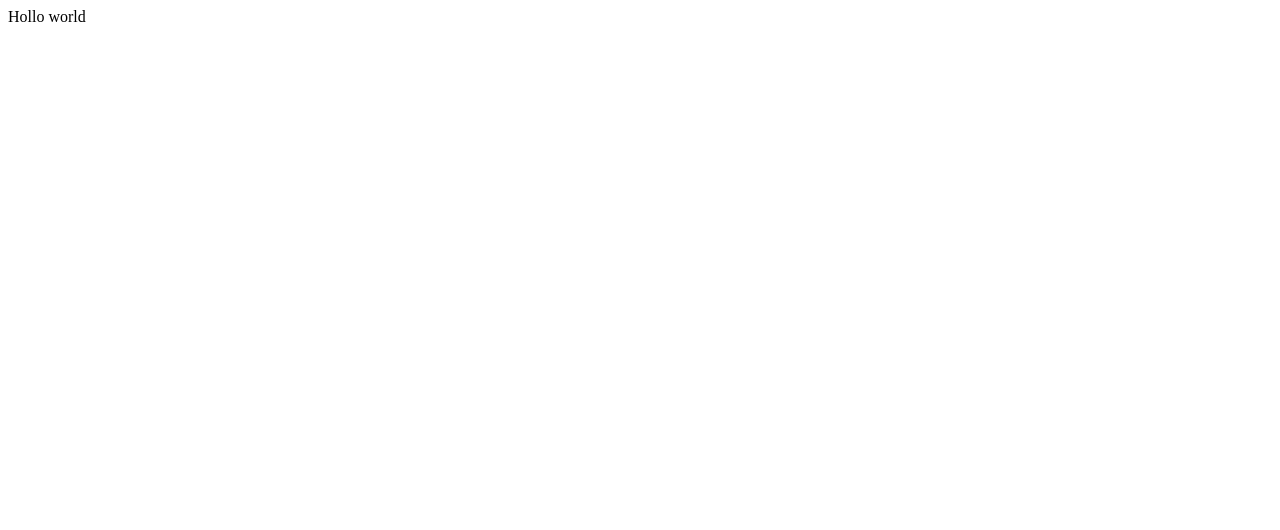
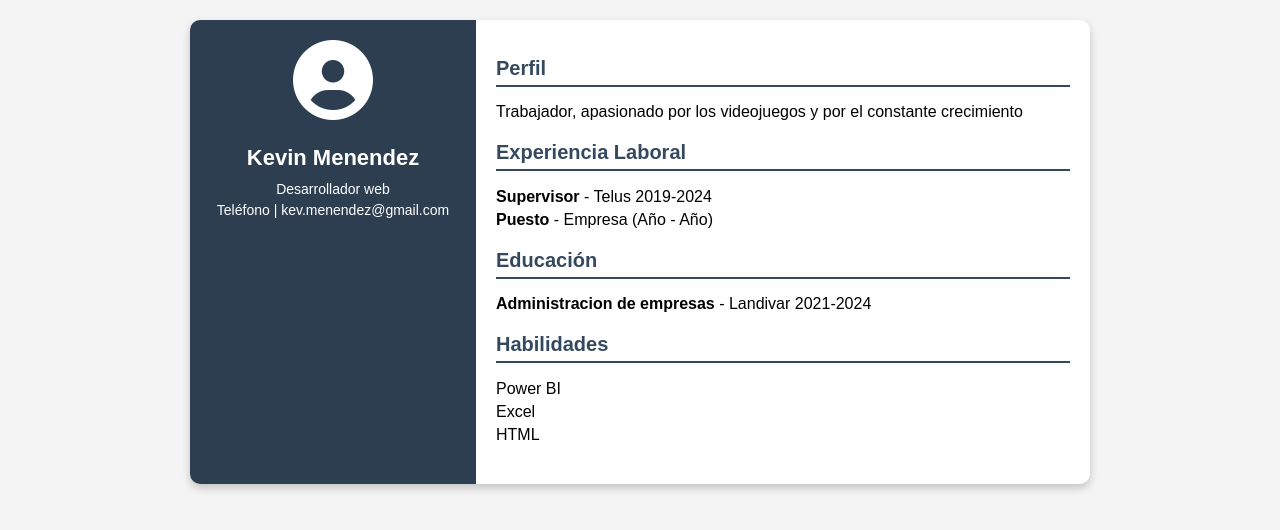
Before and after one commit to KM16-03/KM16-03.github.io, a plain HTML site: page index.html in a window 1280 px wide. Drawn offline with Linux system fonts and the light colour scheme.

Commit message:
cv loaded

```diff
--- a/index.html
+++ b/index.html
@@ -1 +1,102 @@
-Hollo world
+<!DOCTYPE html>
+<html lang="es">
+<head>
+    <meta charset="UTF-8">
+    <meta name="viewport" content="width=device-width, initial-scale=1.0">
+    <title>Currículum Vitae</title>
+    <style>
+        body {
+            font-family: Arial, sans-serif;
+            margin: 0;
+            padding: 0;
+            background-color: #f4f4f4;
+        }
+        .container {
+            display: flex;
+            max-width: 900px;
+            margin: 20px auto;
+            background: white;
+            box-shadow: 0 4px 8px rgba(0, 0, 0, 0.2);
+            border-radius: 10px;
+            overflow: hidden;
+        }
+        .sidebar {
+            width: 30%;
+            background: #2c3e50;
+            color: white;
+            padding: 20px;
+            text-align: center;
+        }
+        .sidebar .user-icon {
+            font-size: 80px;
+            margin-bottom: 15px;
+        }
+        .sidebar h1 {
+            font-size: 22px;
+            margin: 10px 0;
+        }
+        .sidebar p {
+            font-size: 14px;
+            margin: 5px 0;
+        }
+        .content {
+            width: 70%;
+            padding: 20px;
+        }
+        .section {
+            margin-bottom: 20px;
+        }
+        .section h2 {
+            border-bottom: 2px solid #34495e;
+            padding-bottom: 5px;
+            color: #34495e;
+            font-size: 20px;
+        }
+        .info {
+            list-style: none;
+            padding: 0;
+        }
+        .info li {
+            margin: 5px 0;
+        }
+    </style>
+    <script src="https://kit.fontawesome.com/a076d05399.js" crossorigin="anonymous"></script>
+</head>
+<body>
+    <div class="container">
+        <div class="sidebar">
+            <i class="fas fa-user-circle user-icon"></i>
+            <h1>Kevin Menendez</h1>
+            <p>Desarrollador web</p>
+            <p>Teléfono | kev.menendez@gmail.com</p>
+        </div>
+        <div class="content">
+            <div class="section">
+                <h2>Perfil</h2>
+                <p>Trabajador, apasionado por los videojuegos y por el constante crecimiento </p>
+            </div>
+            <div class="section">
+                <h2>Experiencia Laboral</h2>
+                <ul class="info">
+                    <li><strong>Supervisor</strong> - Telus 2019-2024</li>
+                    <li><strong>Puesto</strong> - Empresa (Año - Año)</li>
+                </ul>
+            </div>
+            <div class="section">
+                <h2>Educación</h2>
+                <ul class="info">
+                    <li><strong>Administracion de empresas</strong> - Landivar 2021-2024</li>
+                </ul>
+            </div>
+            <div class="section">
+                <h2>Habilidades</h2>
+                <ul class="info">
+                    <li>Power BI</li>
+                    <li>Excel</li>
+                    <li>HTML</li>
+                </ul>
+            </div>
+        </div>
+    </div>
+</body>
+</html>
```
